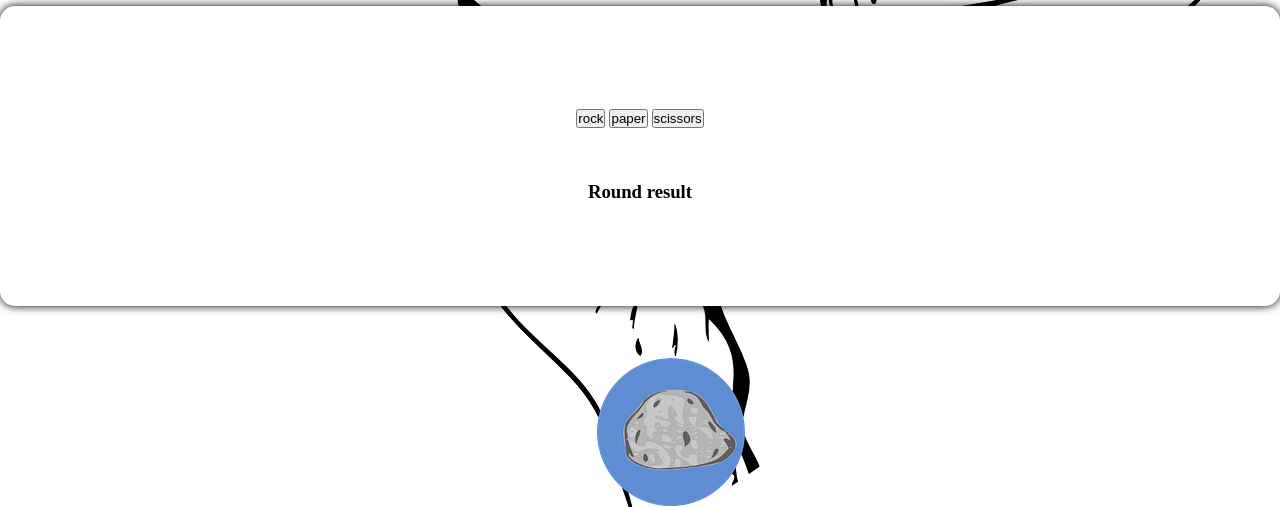
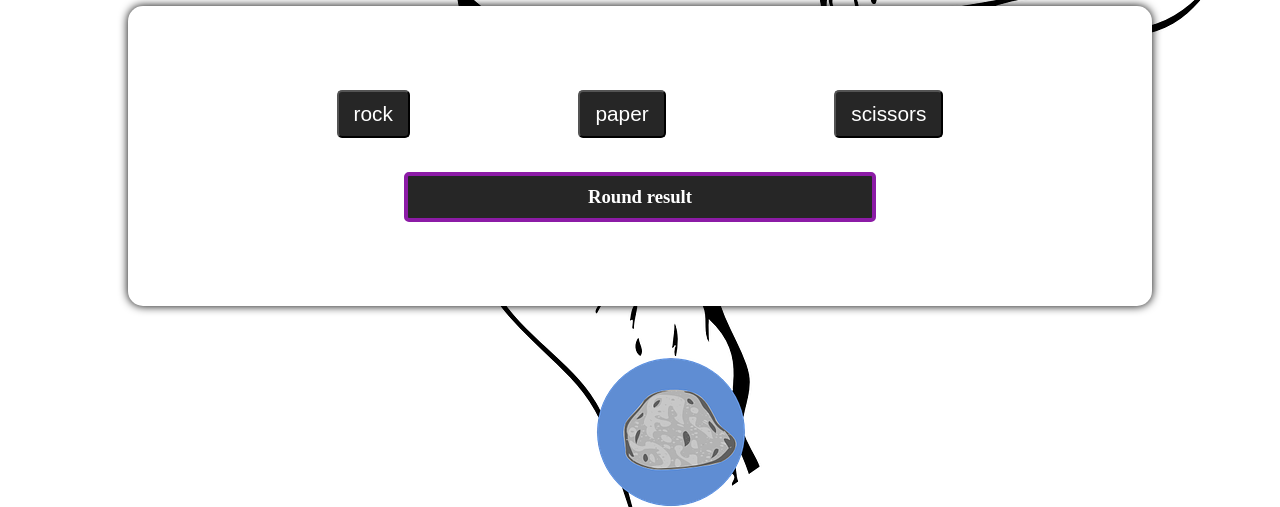
Before and after one commit to daliduraku/Rock-Paper-Scissors, a plain HTML site: page index.html in a window 1280 px wide. Shown: the part 293-800 px from the top of the page. Drawn offline with Linux system fonts and the light colour scheme.

Commit message:
Final product looks good

```diff
--- a/index.html
+++ b/index.html
@@ -4,7 +4,7 @@
     <meta charset="UTF-8">
     <meta name="viewport" content="width=device-width, initial-scale=1.0">
     <link rel="Stylesheet" href="styles.css">
-    <title>Document</title>
+    <title>Rock-Paper-Scissors Game</title>
 </head>
 <body>
     <div class="header-container">
--- a/styles.css
+++ b/styles.css
@@ -33,10 +33,54 @@ body{
     display: flex;
     flex-direction: column;
     justify-content: space-evenly;
-    width: 100%;
+    width: 80%;
     height: 300px;
     background-color: #ffffff;
     border-radius: 15px;
     padding: 50px 40px;
     box-shadow: 0 0 10px;
 }
+
+.button-container{
+    display: flex;
+    justify-content: space-evenly;
+
+}
+
+.rock-button{
+    background-color: #262626;
+    color: #fff;
+    font-size: 1.3rem;
+    padding: 10px 15px;
+    border-radius: 5px;
+}
+
+.paper-button{
+    background-color: #262626;
+    color: #fff;
+    font-size: 1.3rem;
+    padding: 10px 15px;
+    border-radius: 5px;
+}
+
+.scissors-button{
+    background-color: #262626;
+    color: #fff;
+    font-size: 1.3rem;
+    padding: 10px 15px;
+    border-radius: 5px;
+}
+
+.result-container{
+    display: flex;
+    flex-direction: column;
+    justify-content: center;
+    align-items: center;
+    background-color: #262626;
+    color: #fff;
+    width: 50%;
+    margin: 0 auto;
+    padding: 10px;
+    border: solid 4px #8c1ba6;
+    border-radius: 5px;
+}
```
Also changed, not shown: myScript.js (+0 -29 lines).
